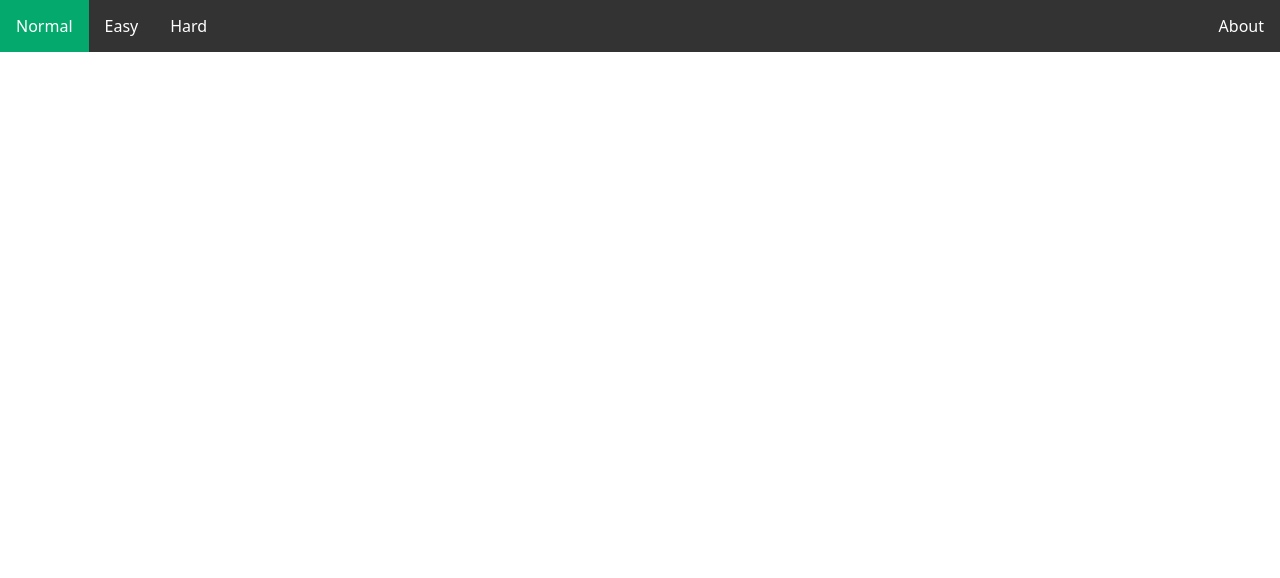
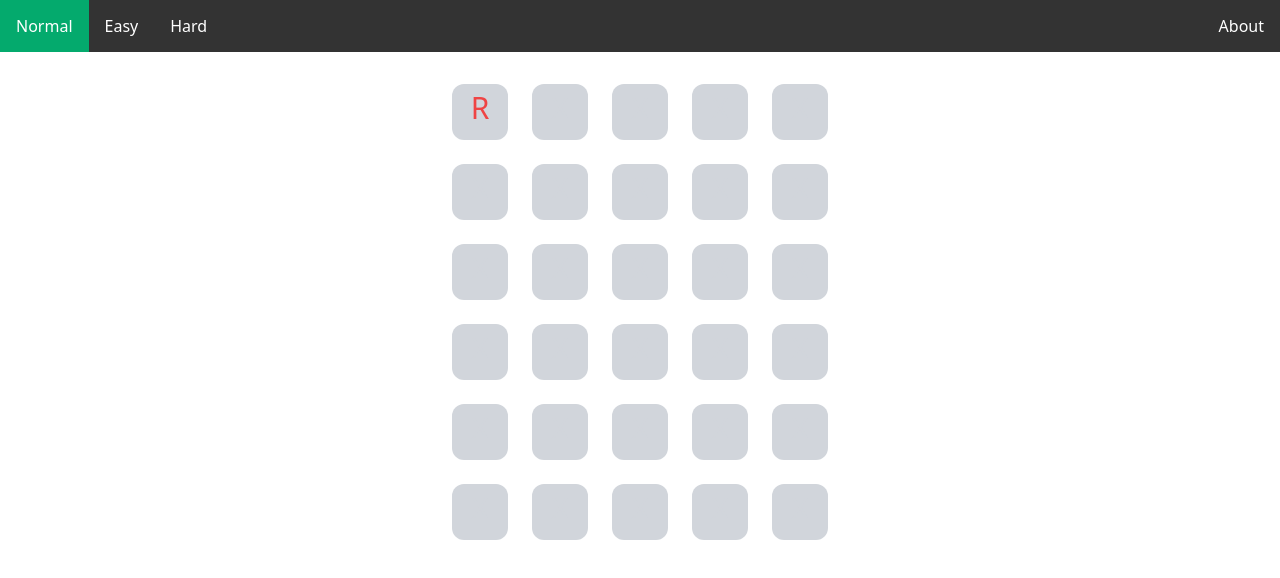
Before and after one commit to IAMIbrahimmemon/Wordier, a Next.js app: page / in a window 1280 px wide. Shown: the top 578 px of the page. Built offline with nearby package versions, Linux system fonts and the light colour scheme.

Commit message:
Board
Retrieves data from lists and turn them into the board

```diff
--- /dev/null
+++ b/components/BoardPiece/index.tsx
@@ -0,0 +1,28 @@
+import classnames from "classnames";
+
+type TBoardPieceProps = {
+  letter: string;
+  color: string;
+  className?: string;
+};
+
+function BoardPiece(props: TBoardPieceProps) {
+  return (
+    <div className="m-3 inline-block top-0 left-0">
+      <div
+        className={classnames(
+          "rounded-xl bg-gray-300 h-14 w-14 text-center leading-relaxed text-3xl top-0 left-0",
+          props.color === "r" && "text-red-500",
+          props.color === "y" && "text-yellow-400",
+          props.color === "g" && "text-[#04AA6D]",
+          props.color === "bl" && "text-gray-300",
+          props.letter === "gsdgfs" && " dsfgs"
+        )}
+      >
+        {props.letter}
+      </div>
+    </div>
+  );
+}
+
+export default BoardPiece;
--- a/components/NavBar/index.tsx
+++ b/components/NavBar/index.tsx
@@ -2,11 +2,13 @@ import classnames from "classnames";
 
 type TNavBarProps = {
   active: string;
+  className?: string;
 };
 
 function NavBar(props: TNavBarProps) {
   return (
-    <ul className="list-none m-0 p-0 overflow-hidden bg-[#333] text-white">
+    <div className={props.className}>
+      <ul className="list-none overflow-hidden bg-[#333] text-white">
         {/* <!-- <li><a href="home.html">🏠 Home</a></li> --> */}
         <li className="float-left inline">
           <a
@@ -57,6 +59,7 @@ function NavBar(props: TNavBarProps) {
           </a>
         </li>
       </ul>
+    </div>
   );
 }
 
--- a/pages/index.tsx
+++ b/pages/index.tsx
@@ -1,6 +1,121 @@
 import NavBar from "../components/NavBar";
+import BoardPiece from "../components/BoardPiece";
+import classnames from "classnames";
 
 function HomePage() {
-  return <NavBar active="Normal" />;
+  let letters = [
+    "R",
+    "X",
+    "X",
+    "X",
+    "X",
+    "X",
+    "X",
+    "X",
+    "X",
+    "X",
+    "X",
+    "X",
+    "X",
+    "X",
+    "X",
+    "X",
+    "X",
+    "X",
+    "X",
+    "X",
+    "X",
+    "X",
+    "X",
+    "X",
+    "X",
+    "X",
+    "X",
+    "X",
+    "X",
+    "X",
+  ];
+  let colors = [
+    "r",
+    "bl",
+    "bl",
+    "bl",
+    "bl",
+    "bl",
+    "bl",
+    "bl",
+    "bl",
+    "bl",
+    "bl",
+    "bl",
+    "bl",
+    "bl",
+    "bl",
+    "bl",
+    "bl",
+    "bl",
+    "bl",
+    "bl",
+    "bl",
+    "bl",
+    "bl",
+    "bl",
+    "bl",
+    "bl",
+    "bl",
+    "bl",
+    "bl",
+    "bl",
+  ];
+
+  return (
+    <div className="mx-auto my-5">
+      <NavBar className="-my-5" active="Normal" />
+      <div className="mt-10 place-content-center">
+        <div className="flex justify-center">
+          <BoardPiece color={colors[0]} letter={letters[0]} />
+          <BoardPiece color={colors[1]} letter={letters[1]} />
+          <BoardPiece color={colors[2]} letter={letters[2]} />
+          <BoardPiece color={colors[3]} letter={letters[3]} />
+          <BoardPiece color={colors[4]} letter={letters[4]} />
+        </div>
+        <div className="flex justify-center">
+          <BoardPiece color={colors[5]} letter={letters[5]} />
+          <BoardPiece color={colors[6]} letter={letters[6]} />
+          <BoardPiece color={colors[7]} letter={letters[7]} />
+          <BoardPiece color={colors[8]} letter={letters[8]} />
+          <BoardPiece color={colors[9]} letter={letters[9]} />
+        </div>
+        <div className="flex justify-center">
+          <BoardPiece color={colors[10]} letter={letters[10]} />
+          <BoardPiece color={colors[11]} letter={letters[11]} />
+          <BoardPiece color={colors[12]} letter={letters[12]} />
+          <BoardPiece color={colors[13]} letter={letters[13]} />
+          <BoardPiece color={colors[14]} letter={letters[14]} />
+        </div>
+        <div className="flex justify-center">
+          <BoardPiece color={colors[15]} letter={letters[15]} />
+          <BoardPiece color={colors[16]} letter={letters[16]} />
+          <BoardPiece color={colors[17]} letter={letters[17]} />
+          <BoardPiece color={colors[18]} letter={letters[18]} />
+          <BoardPiece color={colors[19]} letter={letters[19]} />
+        </div>
+        <div className="flex justify-center">
+          <BoardPiece color={colors[20]} letter={letters[20]} />
+          <BoardPiece color={colors[21]} letter={letters[21]} />
+          <BoardPiece color={colors[22]} letter={letters[22]} />
+          <BoardPiece color={colors[23]} letter={letters[23]} />
+          <BoardPiece color={colors[24]} letter={letters[24]} />
+        </div>
+        <div className="flex justify-center">
+          <BoardPiece color={colors[25]} letter={letters[25]} />
+          <BoardPiece color={colors[26]} letter={letters[26]} />
+          <BoardPiece color={colors[27]} letter={letters[27]} />
+          <BoardPiece color={colors[28]} letter={letters[28]} />
+          <BoardPiece color={colors[29]} letter={letters[29]} />
+        </div>
+      </div>
+    </div>
+  );
 }
 export default HomePage;
```
Lines whose indentation alone changed are shown as unchanged.
